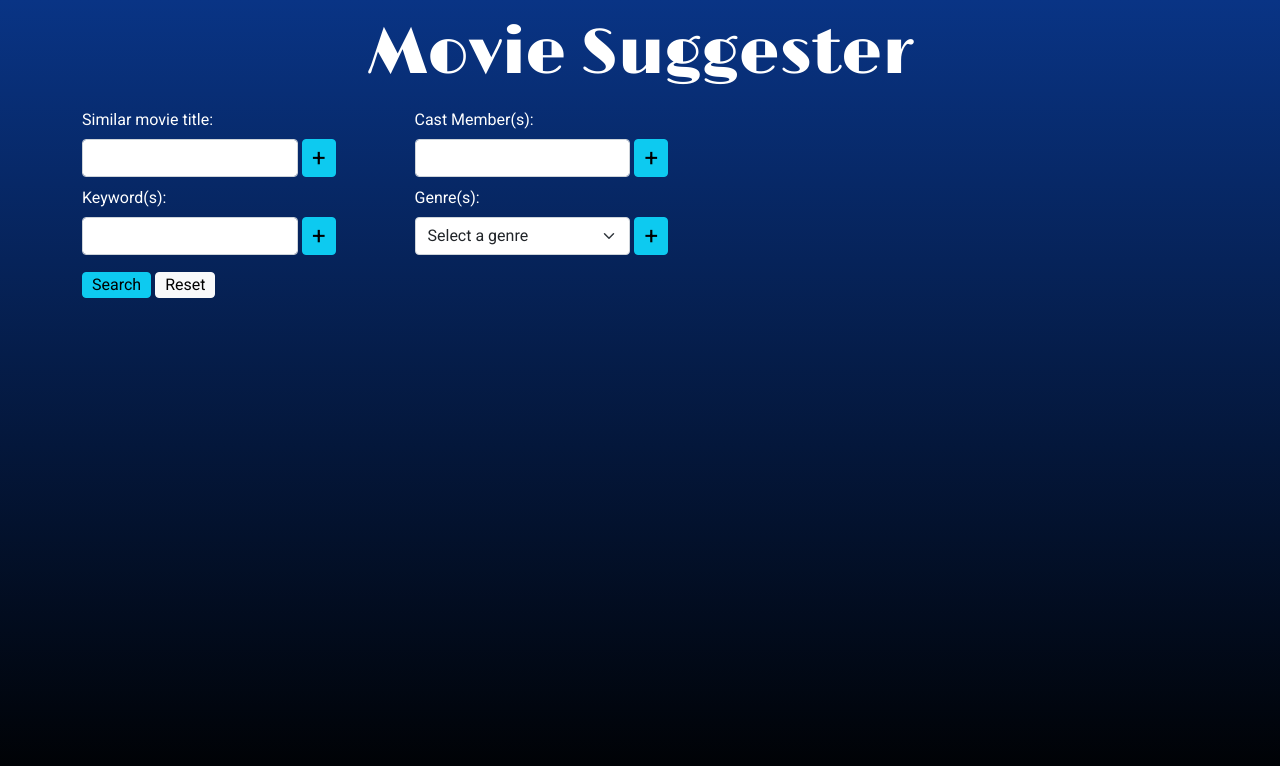
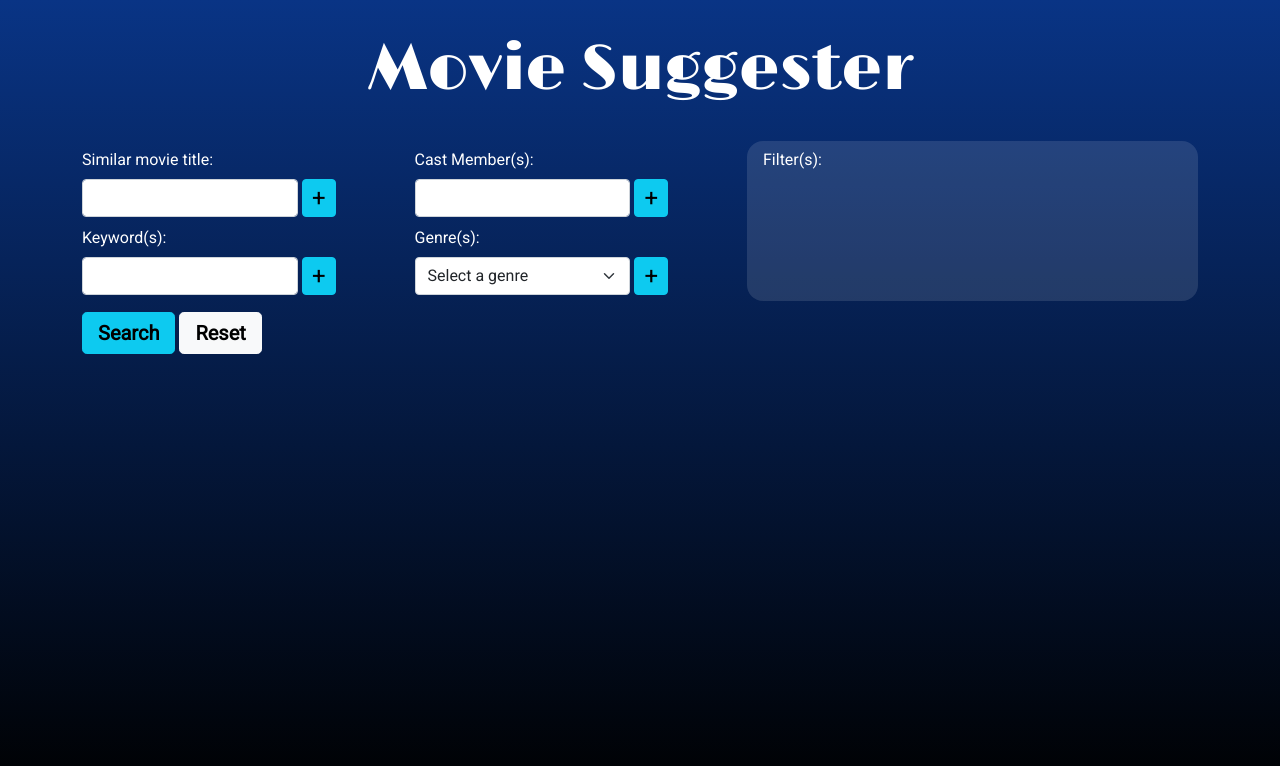
Before and after one commit to mellowmorgan/movie-suggester, a website built with webpack: page src/index.html in a window 1280 px wide. Built offline with nearby package versions, Linux system fonts and the light colour scheme.

Commit message:
add filters div, adjust card flip
Co-authored-by: Aaron Minnick <abminnick@gmail.com>
Co-authored-by: Frank Proulx <frankproulx7@gmail.com>
Co-authored-by: Morgan Waites <morgan.waites@gmail.com>

```diff
--- a/src/css/styles.css
+++ b/src/css/styles.css
@@ -13,15 +13,17 @@ h1 {
   font-family: 'Limelight', cursive;
   font-size: 4rem;
   text-align: center;
-  padding-top: 1rem;
+  margin: 4vh 0;
 }
 
 .plus {
   font-size: 1.5rem;
 }
-label{
-  display:block;
+
+label {
+  display: block;
 }
+
 .submit-button-area {
   padding: 2vh 2vh 2vh 0vh;
   text-align: left;
@@ -68,10 +70,6 @@ label{
   width: 10%;
 }
 
-.flip-card {
-  perspective: 1000px;
-}
-
 .flip-card-inner {
   position: relative;
   width: 100%;
@@ -80,6 +78,10 @@ label{
   transition: transform 0.6s;
   transform-style: preserve-3d;
   box-shadow: 0 4px 8px 0 rgba(0,0,0,0.2);
+}
+#reset, #submit{
+  font-weight:bold;
+  padding:.25em .75em;
 }
 
 .flip-card:hover .flip-card-inner {
@@ -103,9 +105,15 @@ label{
   max-height: calc(var(--card-height) *.96);
 }
 
-#results, #no-results {
+#results {
   display: none;
-  margin-top: 1vh;
+  margin-top: 4vh;
+}
+
+#no-results {
+  display: none;
+  font-family: 'Limelight', cursive;
+  margin-top: 15vh;
 }
 
 #keyword-suggestions {
@@ -138,9 +146,14 @@ label{
   position: relative;
   left: 10%;
 }
-#tag-div{
-padding-top:5px;
+
+.tag-div{
+  background-color: rgba(255, 255, 255, 0.116);
+  border-radius: 1em;
+  min-height: 20vh;
+  padding: calc(0.375rem + 1px) 1em;
 }
+
 #no-styles {
   text-align: center;
   font-size: 40px;
--- a/src/index.html
+++ b/src/index.html
@@ -68,16 +68,19 @@
             </div>
           </div>
           <div class="submit-button-area">
-            <button id="submit" class="btn btn-info" type="submit">Search</button>
-            <button id="reset" class="btn btn-light" type="reset">Reset</button>
+            <button id="submit" class="btn btn-lg btn-info" type="submit">Search</button>
+            <button id="reset" class="btn btn-lg btn-light" type="reset">Reset</button>
           </div>
         </form>
       </div>
-      <div id="tag-div" class="col-5">
-        <div id="selected-title"></div>
-        <div id="selected-cast-members"></div>
-        <div id="selected-keywords"></div>
-        <div id="selected-genres"></div>
+      <div class="col-5">
+        <div class="tag-div">
+          <p>Filter(s):</p>
+          <div id="selected-title"></div>
+          <div id="selected-cast-members"></div>
+          <div id="selected-keywords"></div>
+          <div id="selected-genres"></div>
+        </div>
       </div>
     </div>
   </div>
--- a/src/index.js
+++ b/src/index.js
@@ -21,9 +21,8 @@ function makeButton(div, value, text) {
   }
 }
 
-//mw start
-
 $("#reset").on("click", () => {
+  $("#no-results").hide();
   $("#keyword-suggestions").slideToggle();
   $("#keyword-suggestions").html("");
   sessionStorage.setItem('keywordFirstClick', "true");
@@ -72,10 +71,6 @@ $("#selected-title").on("click", "button", function() {
   $(this).remove();
   $("#input-title").prop("disabled", false);
 });
-
-//mw end
-
-
 
 $("#add-genre").on("click", () => {
   let option = $("#genre :selected");
```
